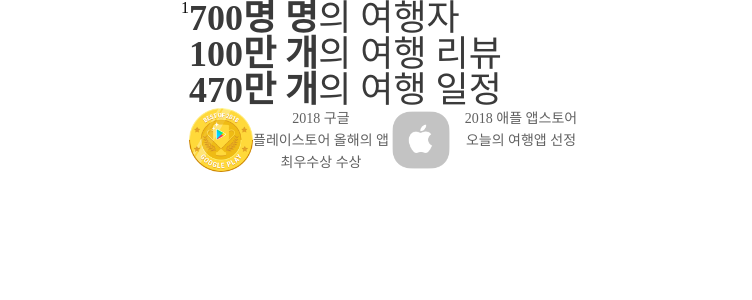
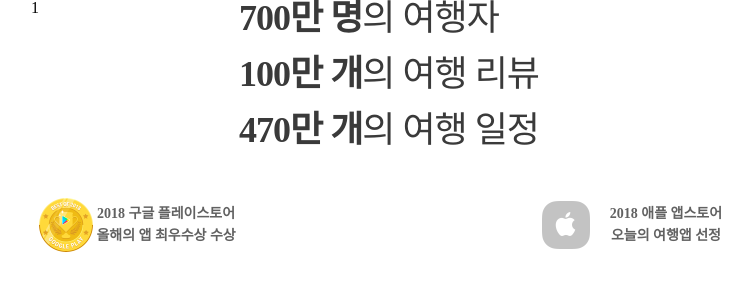
Before and after one commit to Clzzi/Triple-Frontend-Homework, a React app: page / in a window 1280 px wide. Shown: the top 300 px of the page, without its empty margins (255-1007 px from the left). Built offline with nearby package versions, Linux system fonts and the light colour scheme.

Commit message:
FIX: stat & award list layout

```diff
--- a/src/components/AwardList/index.tsx
+++ b/src/components/AwardList/index.tsx
@@ -1,6 +1,7 @@
 import { css } from '@emotion/react'
 
 import ColorPalette from '@/constants/color'
+import Bold from '@/styles/Bold'
 
 import PlayStoreAward from '../../assets/play-store2x.png'
 import AppStoreAward from '../../assets/badge-apple4x.png'
@@ -15,12 +16,21 @@ interface AwardItemProps {
 
 const AwardItemCustomStyle = css`
   width: 200px;
+  line-height: 22px;
+  text-align: center;
+  align-items: center;
   color: ${ColorPalette.black800};
-  line-height: 22px;
-  & > img {
-    width: 64px;
-    height: 64px;
+  justify-content: space-between;
+  & .awardImage {
+    width: 54px;
+    height: 54px;
   }
+`
+
+const AwardListCustomStyle = css`
+  width: 100%;
+  margin-top: 50px;
+  justify-content: space-between;
 `
 
 const AwardItem = ({
@@ -30,15 +40,17 @@ const AwardItem = ({
 }: AwardItemProps) => {
   return (
     <List direction="row" css={AwardItemCustomStyle}>
-      <img src={awardImageUrl} alt={awardImageAlt} />
-      <Text>{message}</Text>
+      <img className="awardImage" src={awardImageUrl} alt={awardImageAlt} />
+      <Text>
+        <Bold>{message}</Bold>
+      </Text>
     </List>
   )
 }
 
 const AwardList = () => {
   return (
-    <List direction="row">
+    <List direction="row" css={AwardListCustomStyle}>
       <AwardItem
         awardImageAlt="구글 플레이스토어 최우수상 수상"
         awardImageUrl={PlayStoreAward}
--- a/src/components/StatList/index.tsx
+++ b/src/components/StatList/index.tsx
@@ -8,18 +8,26 @@ import List from '../common/List'
 import ListItem from '../common/ListItem'
 
 interface StatItemProps {
+  message: string
   emphasizeStat: string
-  message: string
 }
 
 const StatListCustomStyle = css`
+  text-align: start;
   color: ${ColorPalette.black900};
-  text-align: start;
+`
+
+const StatItemCustomStyle = css`
+  margin-bottom: 20px;
+  letter-spacing: -1px;
+  &:last-child {
+    margin-bottom: 0px;
+  }
 `
 
 const StatItem = ({ emphasizeStat, message }: StatItemProps) => {
   return (
-    <ListItem>
+    <ListItem css={StatItemCustomStyle}>
       <Text fontSize="36px">
         <Bold>{emphasizeStat}</Bold>
         {message}
@@ -31,7 +39,7 @@ const StatItem = ({ emphasizeStat, message }: StatItemProps) => {
 const StatList = () => {
   return (
     <List direction="column" css={StatListCustomStyle}>
-      <StatItem emphasizeStat="700명 명" message="의 여행자" />
+      <StatItem emphasizeStat="700만 명" message="의 여행자" />
       <StatItem emphasizeStat="100만 개" message="의 여행 리뷰" />
       <StatItem emphasizeStat="470만 개" message="의 여행 일정" />
     </List>
--- a/src/components/common/List.tsx
+++ b/src/components/common/List.tsx
@@ -4,13 +4,13 @@ import { SerializedStyles } from '@emotion/react'
 
 type FlexDirection = 'row' | 'column'
 interface Props extends HTMLAttributes<HTMLUListElement> {
+  css?: SerializedStyles
   children: ReactNode
   direction: FlexDirection
-  css?: SerializedStyles
 }
 
 const StyledUl = styled.ul<{ direction: FlexDirection }>`
-  display: flex;
+  display: inline-flex;
   flex-direction: ${(props) => props.direction};
 `
 
```
